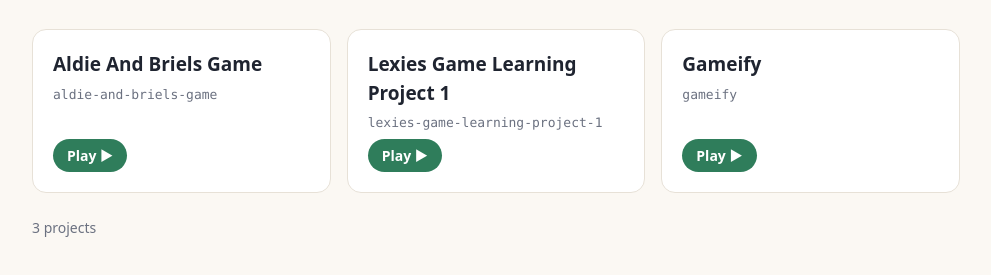
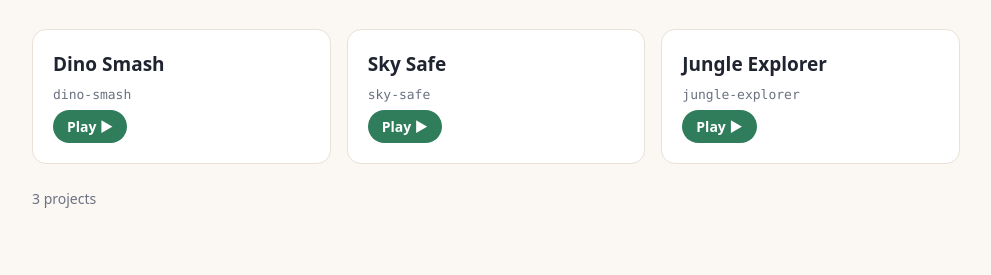
Before and after one commit to joshuaadela/homeschool-global-coding-projects, a plain HTML site: page index.html in a window 1280 px wide. Shown: the part 129-404 px from the top of the page, without its empty margins (144-1135 px from the left). Drawn offline with Linux system fonts and the light colour scheme; no server answers.

Commit message:
Rename game folders to match game names
Co-Authored-By: Claude Opus 5.5 <noreply@anthropic.com>

```diff
--- a/index.html
+++ b/index.html
@@ -42,7 +42,7 @@
 <script>
   // Every top-level folder in this repo is a project. New folders appear here automatically.
   const REPO = 'joshuaadela/homeschool-global-coding-projects';
-  const FALLBACK = ['aldie-and-briels-game', 'lexies-game-learning-project-1', 'gameify'];
+  const FALLBACK = ['dino-smash', 'sky-safe', 'jungle-explorer'];
   const list = document.getElementById('projects');
   const status = document.getElementById('status');
 
```
Also changed, not shown: dino-smash/index.html (renamed from aldie-and-briels-game/index.html), jungle-explorer/index.html (renamed from gameify/index.html), jungle-explorer/jungle-trek.html (renamed from gameify/jungle-trek.html), sky-safe/airplane-game.html (renamed from lexies-game-learning-project-1/airplane-game.html), sky-safe/index.html (renamed from lexies-game-learning-project-1/index.html).
